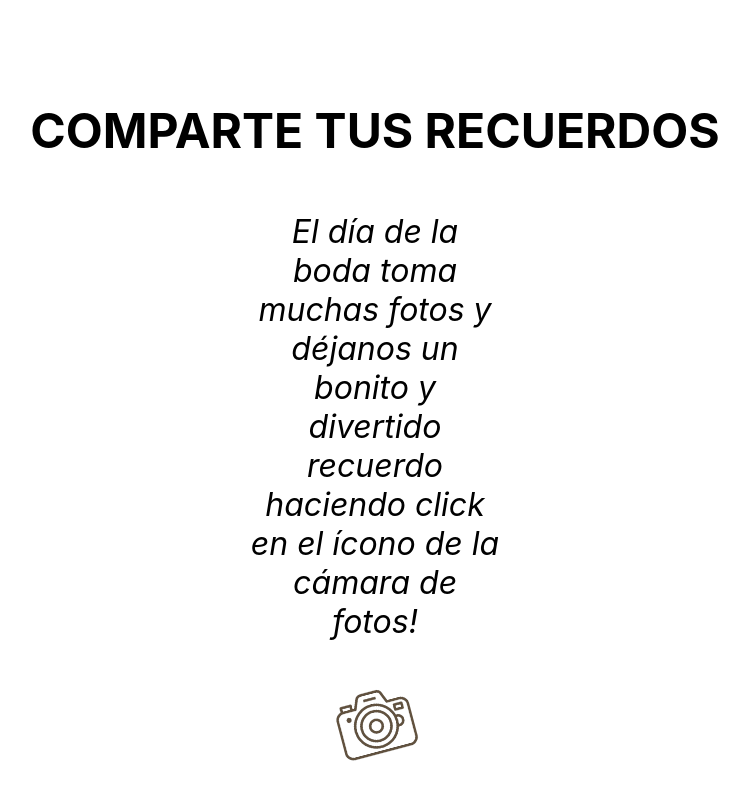
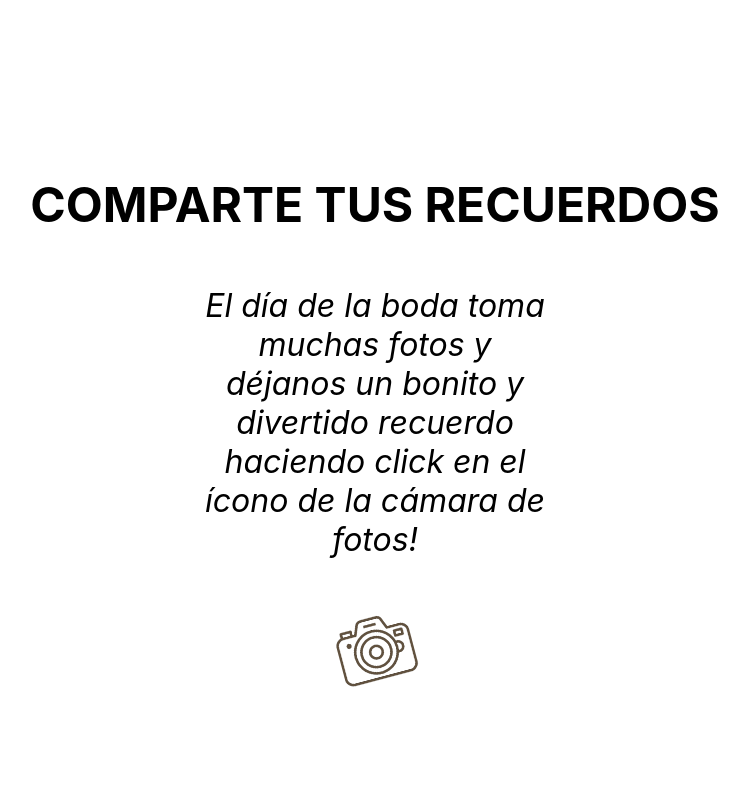
Before and after one commit to CristopherVanegas/BodaNicoleRo, a React (Vite) app in the folder boda_nicole_ro/: page / in a window 1280 px wide. Shown: the part 6446-7246 px from the top of the page, without its empty margins (265-1014 px from the left). Built offline with nearby package versions, Linux system fonts and the light colour scheme; the HTML template or start-up script is replaced by a standard one.

Commit message:
Estilos para el texto de Gallery

```diff
--- a/boda_nicole_ro/src/components/Gallery/Gallery.module.css
+++ b/boda_nicole_ro/src/components/Gallery/Gallery.module.css
@@ -28,7 +28,9 @@
   font-family: var(--font-cormorant-garamond);
   font-style: italic;
   font-size: 2rem;
-  width: 250px;
+  width: 350px;
+  /* margin-top: 0px; */
+  margin-bottom: 40px;
 }
 
 .confirmButton {
```
